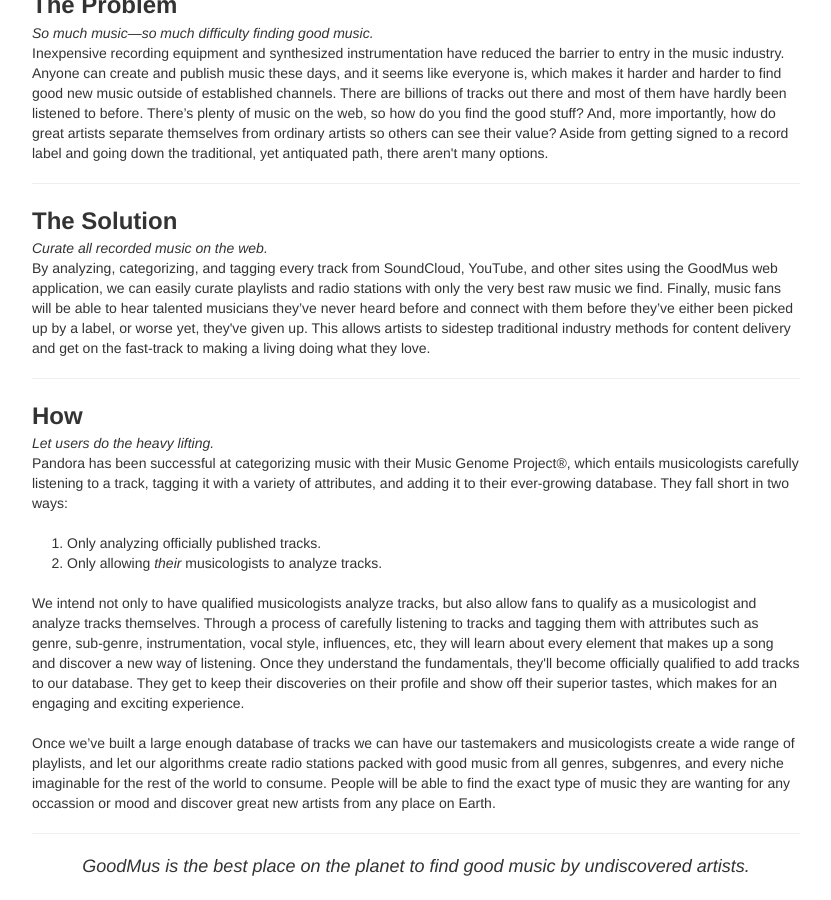
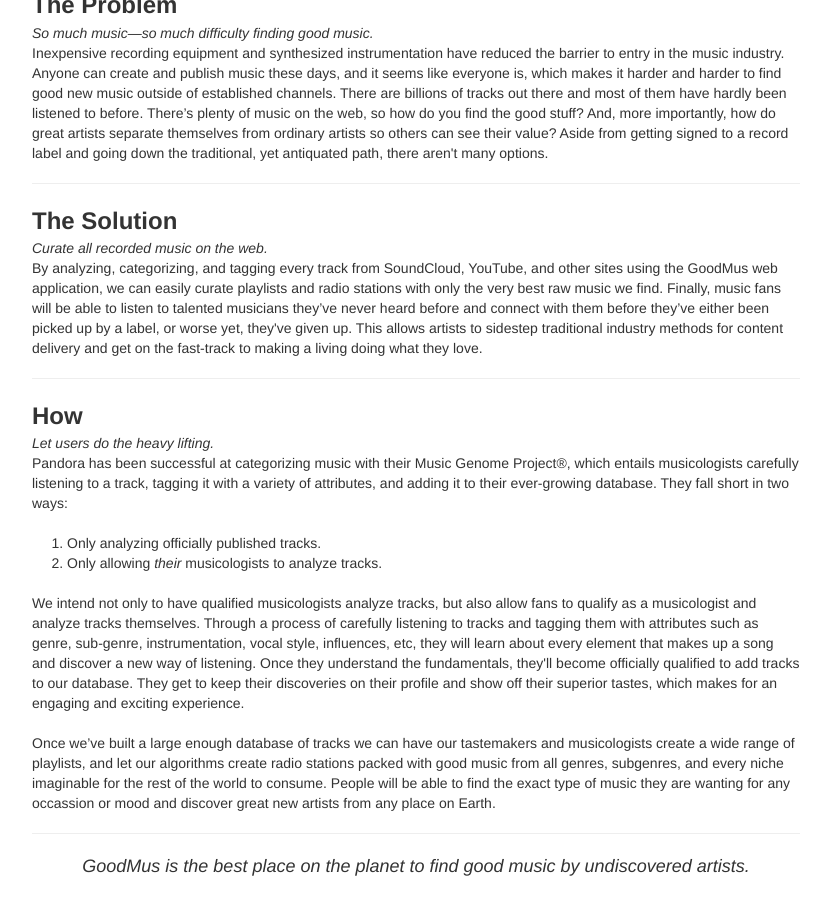
Before and after one commit to levivoelz/levivoelz.github.io, a Jekyll site: the page built from the-pitch-goodmus.html, in a window 1280 px wide and 900 px high, scrolled down 757 px. Shown: the whole window, without its empty margins (224-1055 px from the left). Built offline with Jekyll 4.4.1, drawn with Linux system fonts in a browser that asks for light colours.

Commit message:
copy tweaks

```diff
--- a/the-pitch-goodmus.html
+++ b/the-pitch-goodmus.html
@@ -18,7 +18,7 @@ title: The Pitch – GoodMus | Levi Voelz
 <hr>
 <div><span style="font-size: 24px;"><b>The Solution</b></span></div>
 <div><i>Curate all recorded music on the web.</i></div>
-<div>By analyzing, categorizing, and tagging every track from SoundCloud, YouTube, and other sites using the GoodMus web application, we can easily curate playlists and radio stations with only the very best raw music we find. Finally, music fans will be able to hear talented musicians they’ve never heard before and connect with them before they’ve either been picked up by a label, or worse yet, they've given up. This allows artists to sidestep traditional industry methods for content delivery and get on the fast-track to making a living doing what they love.</div>
+<div>By analyzing, categorizing, and tagging every track from SoundCloud, YouTube, and other sites using the GoodMus web application, we can easily curate playlists and radio stations with only the very best raw music we find. Finally, music fans will be able to listen to talented musicians they’ve never heard before and connect with them before they’ve either been picked up by a label, or worse yet, they've given up. This allows artists to sidestep traditional industry methods for content delivery and get on the fast-track to making a living doing what they love.</div>
 <hr>
 <div><span style="font-size: 24px;"><b>How</b></span></div>
 <div><i>Let users do the heavy lifting.</i></div>
```
Also changed, not shown: 1 other file.
